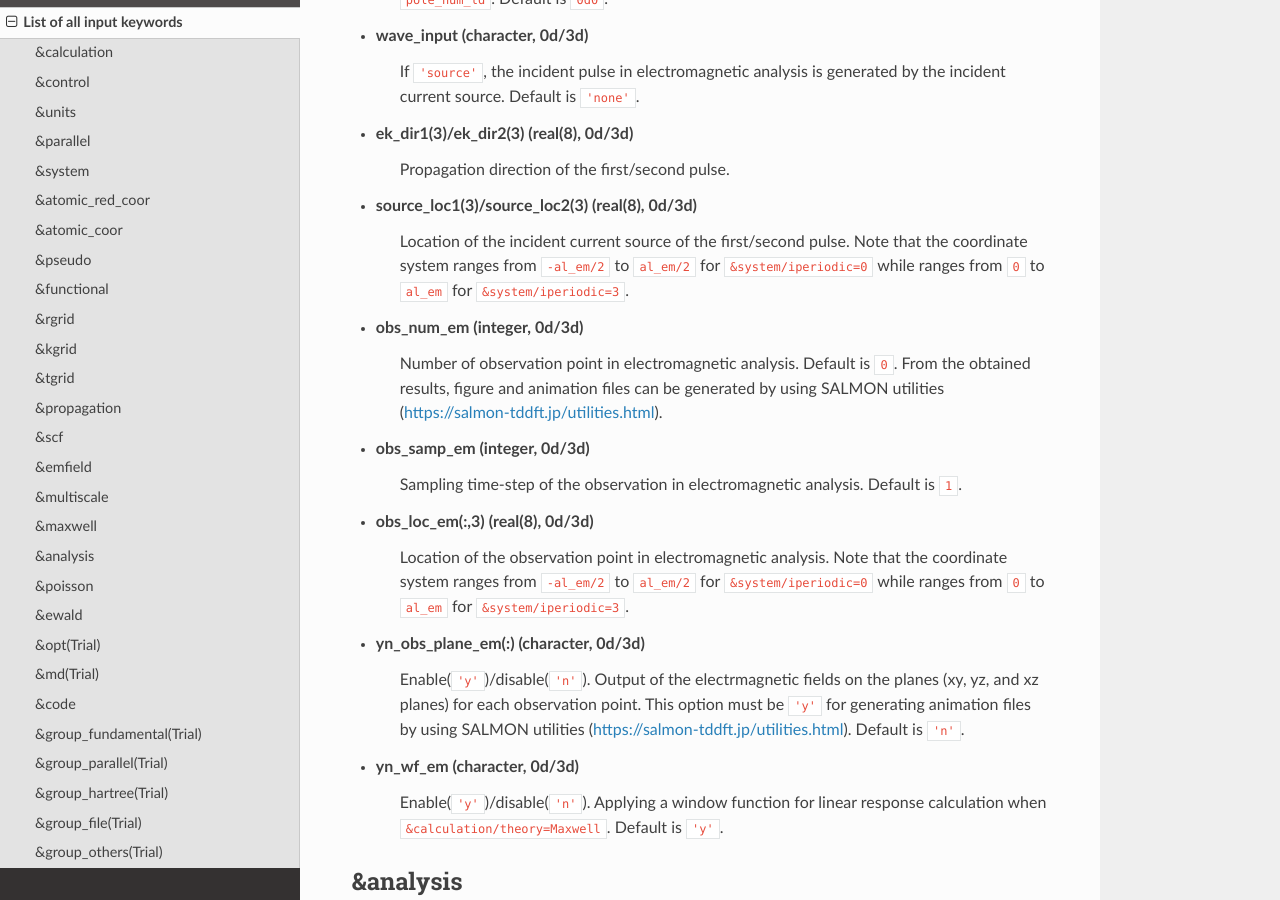
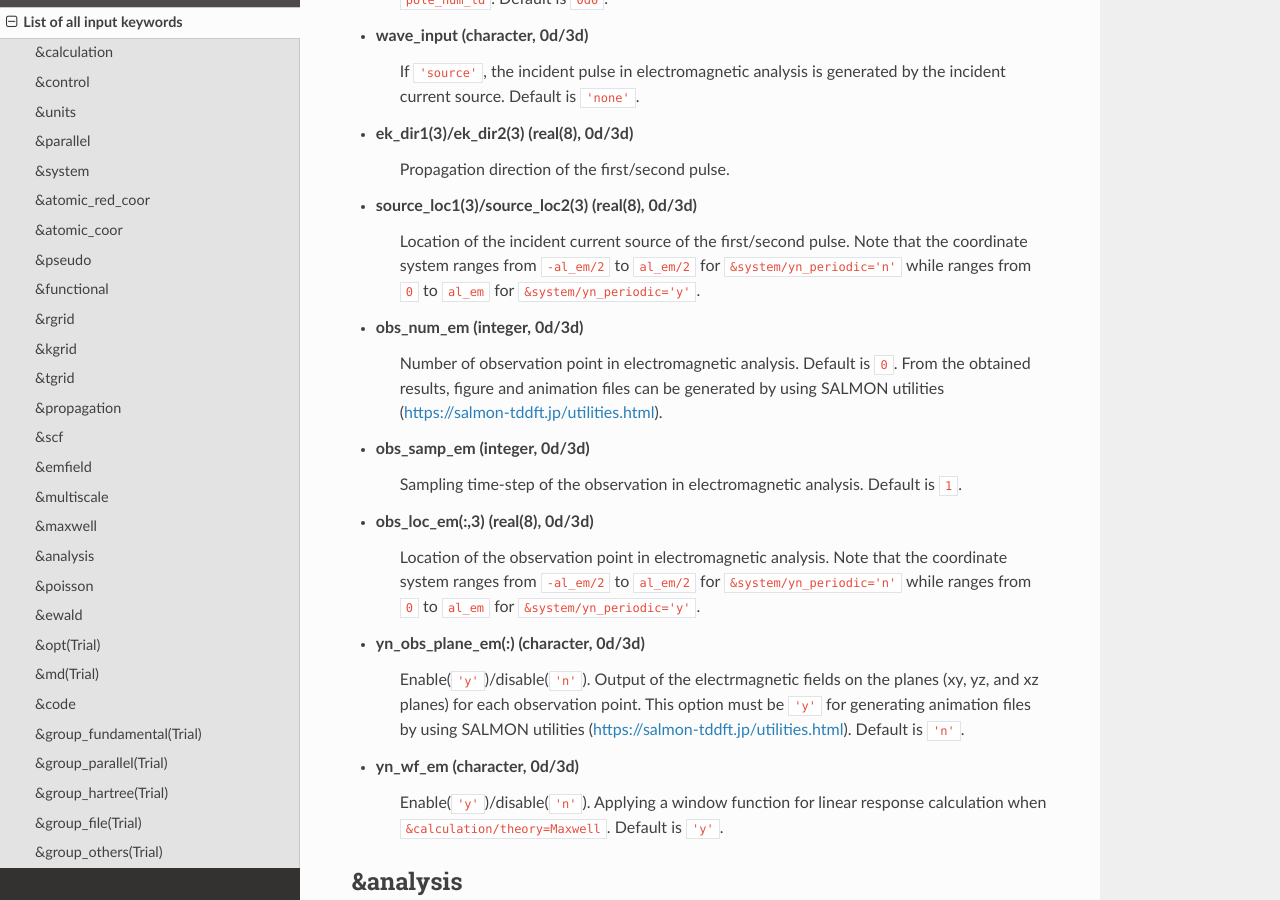
Before and after one commit to SALMON-TDDFT/SALMON-DOCS, a Sphinx documentation site: the page built from source/input_keyword_list.rst, in a window 1280 px wide and 900 px high, scrolled down 14596 px. Built offline with Sphinx 7.4.7 and the Read the Docs theme 2.0.0, drawn with Linux system fonts in a browser that asks for light colours; formulas are drawn with MathJax 3.

Commit message:
Update input_keyword_list.rst

```diff
--- a/source/input_keyword_list.rst
+++ b/source/input_keyword_list.rst
@@ -641,7 +641,7 @@ Input for psudopotentials. Size of array (:) is equal to ``&system/nelem``.
    Propagation direction of the first/second pulse.
 
 - **source_loc1(3)/source_loc2(3)** (real(8), 0d/3d)
-   Location of the incident current source of the first/second pulse. Note that the coordinate system ranges from ``-al_em/2`` to ``al_em/2`` for ``&system/iperiodic=0`` while ranges from ``0`` to ``al_em`` for ``&system/iperiodic=3``.
+   Location of the incident current source of the first/second pulse. Note that the coordinate system ranges from ``-al_em/2`` to ``al_em/2`` for ``&system/yn_periodic='n'`` while ranges from ``0`` to ``al_em`` for ``&system/yn_periodic='y'``.
 
 - **obs_num_em** (integer, 0d/3d)
    Number of observation point in electromagnetic analysis. Default is ``0``. From the obtained results, figure and animation files can be generated by using SALMON utilities (https://salmon-tddft.jp/utilities.html).
@@ -650,7 +650,7 @@ Input for psudopotentials. Size of array (:) is equal to ``&system/nelem``.
    Sampling time-step of the observation in electromagnetic analysis. Default is ``1``.
 
 - **obs_loc_em(:,3)** (real(8), 0d/3d)
-   Location of the observation point in electromagnetic analysis. Note that the coordinate system ranges from ``-al_em/2`` to ``al_em/2`` for ``&system/iperiodic=0`` while ranges from ``0`` to ``al_em`` for ``&system/iperiodic=3``.
+   Location of the observation point in electromagnetic analysis. Note that the coordinate system ranges from ``-al_em/2`` to ``al_em/2`` for ``&system/yn_periodic='n'`` while ranges from ``0`` to ``al_em`` for ``&system/yn_periodic='y'``.
 
 - **yn_obs_plane_em(:)** (character, 0d/3d)
    Enable(``'y'``)/disable(``'n'``). Output of the electrmagnetic fields on the planes (xy, yz, and xz planes) for each observation point. This option must be ``'y'`` for generating animation files by using SALMON utilities (https://salmon-tddft.jp/utilities.html). Default is ``'n'``.
```
